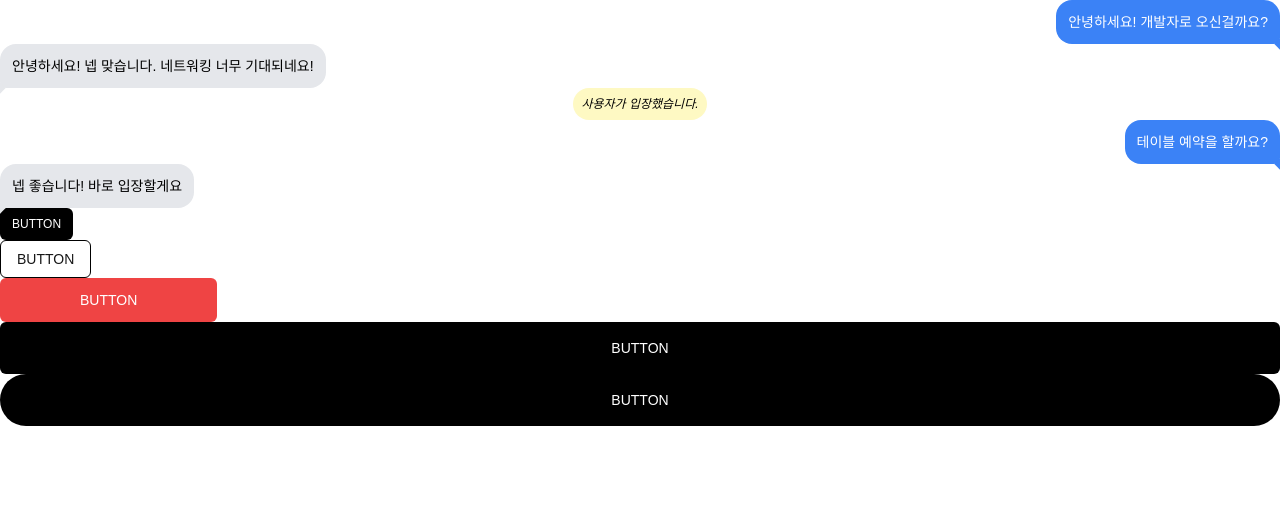
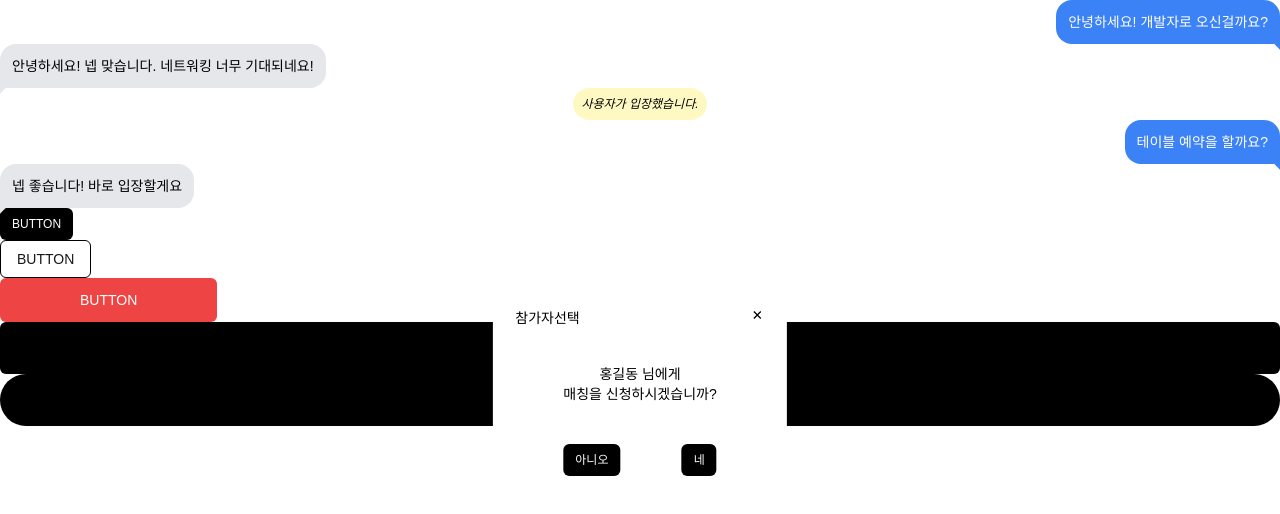
Before and after one commit to goorm-CHACHA/FE, a Next.js app: page / in a window 1280 px wide. Shown: the top 514 px of the page. Built offline with nearby package versions, Linux system fonts and the light colour scheme.

Commit message:
feat: 모달창 제작

```diff
--- a/app/page.tsx
+++ b/app/page.tsx
@@ -1,5 +1,7 @@
 import Button from '~/components/common/button';
 import ChatBubble from '~/components/common/chatButton';
+import ModalOneBtn from '~/components/common/modalOneBtn';
+import ModalTwoBtn from '~/components/common/modalTwoBtn';
 
 export default function Home() {
   return (
@@ -22,6 +24,8 @@ export default function Home() {
       <Button text="BUTTON" variant={'red'} size={'lg'} />
       <Button text="BUTTON" size={'full'} />
       <Button text="BUTTON" size={'full'} className="rounded-full" />
+      <ModalOneBtn text={`채팅방이 개설되지 못했어요. \n 다음에 봬요ㅠ`} textTitle="참가자선택" textBtn="알겠어요" variant="btn"/>
+      <ModalTwoBtn text={`홍길동 님에게 \n 매칭을 신청하시겠습니까?`} textTitle="참가자선택" textLBtn="아니오" textRBtn="네" variant="btn"/>
     </div>
   );
 }
--- a/package.json
+++ b/package.json
@@ -16,6 +16,7 @@
     "next": "15.1.7",
     "react": "^19.0.0",
     "react-dom": "^19.0.0",
+    "react-icons": "^5.5.0",
     "tailwind-merge": "^3.0.2"
   },
   "devDependencies": {
--- /dev/null
+++ b/src/components/common/modalOneBtn.tsx
@@ -0,0 +1,63 @@
+'use client';
+import { cva, type VariantProps } from 'class-variance-authority';
+import { cn } from '~/utils/cn';
+import Button from './button';
+import { IoCloseSharp } from "react-icons/io5";
+import { useState } from 'react';
+const modalOneBtnVariants = cva(
+  'rounded-2xl p-3 break-words  whitespace-pre-line fixed top-1/2 left-1/2 transform -translate-x-1/2 -translate-y-1/2 bg-white text-black m-auto height-2xl',
+    {
+      variants: {
+        variant: {
+          system: 'bg-gray-200 text-black mr-auto rounded-bl-md',
+          btn: 'bg-white text-black mx-auto width-2xl height-2xl',
+        },
+        size: {
+          default: 'text-sm pt-16 px-8 pb-6 sm:pt-16 sm:px-16',
+          small: 'text-xs p-2',
+          large: 'text-base p-4',
+        },
+      },
+      defaultVariants: {
+        variant: 'btn',
+        size: 'default',
+      },
+    },
+);
+
+  interface ModalOneBtnProps
+  extends React.HTMLAttributes<HTMLDivElement>,
+    VariantProps<typeof modalOneBtnVariants> {
+  textTitle?: string;
+  text?:string;
+  textBtn?: string;
+}
+
+const ModalOneBtn = ({
+  variant,
+  size,
+  className,
+  text,
+  textTitle,
+  textBtn,
+  ...props
+}: ModalOneBtnProps) => {
+  const [isClicked, setIsClicked] = useState(false);
+  const btnCloseHandler = () => {
+    setIsClicked(true);
+    // page 이동
+  }
+  return (
+    !isClicked &&
+      <div className={cn(modalOneBtnVariants({variant, size}))}>
+      <div className="absolute top-2 left-0 flex justify-between w-full px-4">
+        <p>{textTitle}</p>
+        <IoCloseSharp onClick={btnCloseHandler} className='cursor-pointer'/>
+      </div>
+      <p className="mb-10">{text}</p>
+      <Button text={textBtn} size={'full'} onClick={btnCloseHandler}/>
+    </div>
+  );
+};
+
+export default ModalOneBtn;
--- /dev/null
+++ b/src/components/common/modalTwoBtn.tsx
@@ -0,0 +1,68 @@
+'use client';
+import { cva, type VariantProps } from 'class-variance-authority';
+import { cn } from '~/utils/cn';
+import Button from './button';
+import { IoCloseSharp } from "react-icons/io5";
+import { useState } from 'react';
+const modalTwoBtnVariants = cva(
+  'rounded-2xl p-3 break-words whitespace-pre-line fixed top-1/2 left-1/2 transform -translate-x-1/2 -translate-y-1/2 bg-white text-black m-auto height-2xl',
+    {
+      variants: {
+        variant: {
+          system: 'bg-gray-200 text-black mr-auto rounded-bl-md',
+          btn: 'bg-white text-black mx-auto width-2xl height-2xl',
+        },
+        size: {
+          default: 'text-sm pt-16 px-14 pb-6 sm:pt-16 sm:px-16',
+          small: 'text-xs p-2',
+          large: 'text-base p-4',
+        },
+      },
+      defaultVariants: {
+        variant: 'btn',
+        size: 'default',
+      },
+    },
+);
+
+  interface ModalTwoBtnProps
+  extends React.HTMLAttributes<HTMLDivElement>,
+    VariantProps<typeof modalTwoBtnVariants> {
+  textTitle?: string;
+  text?:string;
+  textLBtn?: string;
+  textRBtn?: string;
+}
+
+const ModalTwoBtn = ({
+  variant,
+  size,
+  className,
+  text,
+  textTitle,
+  textLBtn,
+  textRBtn,
+  ...props
+}: ModalTwoBtnProps) => {
+  const [isClicked, setIsClicked] = useState(false);
+  const btnCloseHandler = () => {
+    setIsClicked(true);
+    // page 이동
+  }
+  return (
+    !isClicked &&
+      <div className={cn(modalTwoBtnVariants({variant, size}))}>
+      <div className="absolute top-2 left-0 flex justify-between w-full px-4">
+        <p>{textTitle}</p>
+        <IoCloseSharp onClick={btnCloseHandler} className='cursor-pointer'/>
+      </div>
+      <p className="mb-10 text-center">{text}</p>
+      <div className='flex justify-between gap-5'>
+        <Button text={textLBtn} size={'sm'} onClick={btnCloseHandler}/>
+        <Button text={textRBtn} size={'sm'} onClick={btnCloseHandler}/>
+      </div>
+    </div>
+  );
+};
+
+export default ModalTwoBtn;
```
Also changed, not shown: 1 other file (tests, documents, lock files or other folders).
